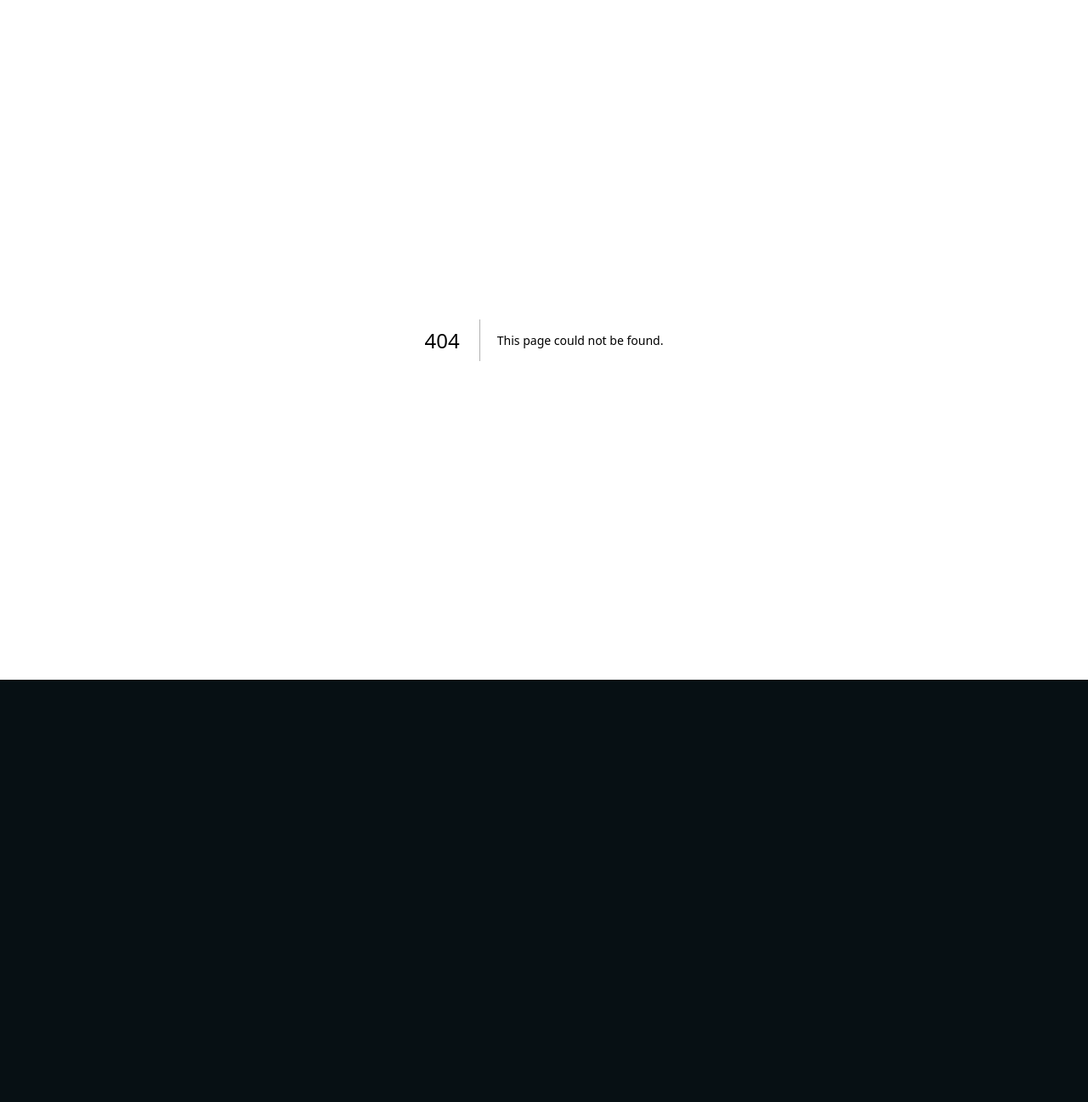
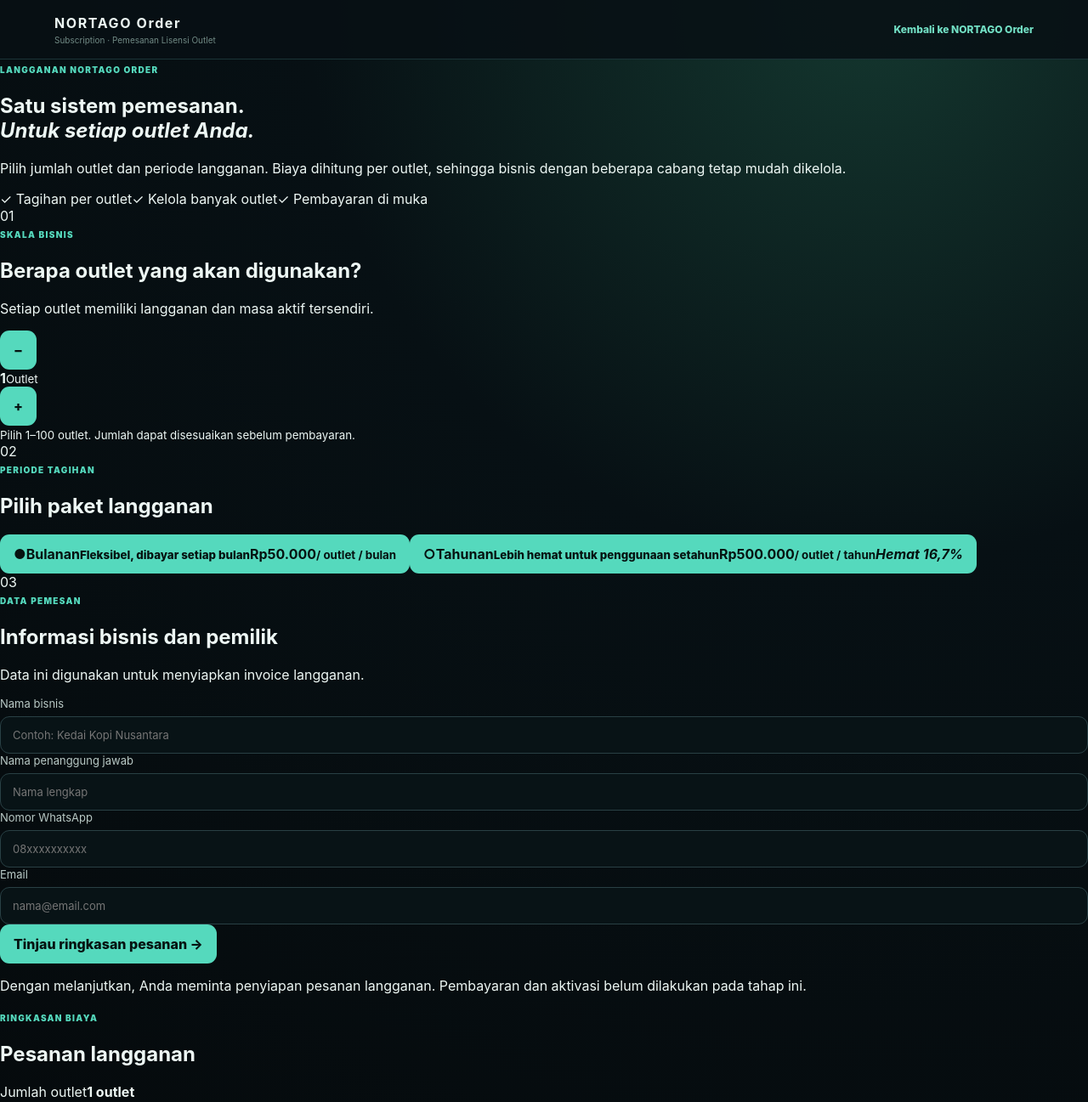
Before and after one commit to adiaris2022-rgb/tjsl-impact-control-tower, a Next.js app: page /otc/subscribe in a window 1280 px wide. Before the commit this address had no page. Shown: the top 1297 px of the page at 85% size. Before the commit the page ends 800 px from the top, so only its background shows below. Built offline with nearby package versions, Linux system fonts and the light colour scheme.

Commit message:
feat(nortago-order): add interactive outlet subscription order page

```diff
--- /dev/null
+++ b/app/otc/subscribe/page.tsx
@@ -0,0 +1,122 @@
+"use client";
+
+import Link from "next/link";
+import { useMemo, useState } from "react";
+
+type Interval = "MONTHLY" | "YEARLY";
+const PRICE: Record<Interval, number> = { MONTHLY: 50000, YEARLY: 500000 };
+const money = (value: number) => new Intl.NumberFormat("id-ID", {
+  style: "currency", currency: "IDR", maximumFractionDigits: 0,
+}).format(value);
+
+export default function SubscribePage() {
+  const [outletCount, setOutletCount] = useState(1);
+  const [interval, setInterval] = useState<Interval>("MONTHLY");
+  const [businessName, setBusinessName] = useState("");
+  const [ownerName, setOwnerName] = useState("");
+  const [phone, setPhone] = useState("");
+  const [email, setEmail] = useState("");
+  const [preview, setPreview] = useState(false);
+
+  const total = useMemo(() => outletCount * PRICE[interval], [outletCount, interval]);
+  const annualSaving = outletCount * 100000;
+  const periodLabel = interval === "MONTHLY" ? "bulan" : "tahun";
+
+  function prepareSummary(event: React.FormEvent<HTMLFormElement>) {
+    event.preventDefault();
+    setPreview(true);
+  }
+
+  return (
+    <main className="otc-page subscribe-page">
+      <header className="otc-head">
+        <div><b>NORTAGO Order</b><small>Subscription · Pemesanan Lisensi Outlet</small></div>
+        <Link href="/otc">Kembali ke NORTAGO Order</Link>
+      </header>
+
+      <section className="subscribe-hero">
+        <span className="eyebrow">LANGGANAN NORTAGO ORDER</span>
+        <h1>Satu sistem pemesanan.<br /><em>Untuk setiap outlet Anda.</em></h1>
+        <p>Pilih jumlah outlet dan periode langganan. Biaya dihitung per outlet, sehingga bisnis dengan beberapa cabang tetap mudah dikelola.</p>
+        <div className="subscribe-proof"><span>✓ Tagihan per outlet</span><span>✓ Kelola banyak outlet</span><span>✓ Pembayaran di muka</span></div>
+      </section>
+
+      <div className="subscribe-layout">
+        <form className="subscribe-form" onSubmit={prepareSummary}>
+          <section className="subscribe-section">
+            <div className="subscribe-step">01</div>
+            <div className="subscribe-section-content">
+              <span className="eyebrow">SKALA BISNIS</span>
+              <h2>Berapa outlet yang akan digunakan?</h2>
+              <p>Setiap outlet memiliki langganan dan masa aktif tersendiri.</p>
+              <div className="outlet-counter">
+                <button type="button" aria-label="Kurangi jumlah outlet" onClick={() => { setOutletCount((n) => Math.max(1, n - 1)); setPreview(false); }}>−</button>
+                <div><strong>{outletCount}</strong><small>{outletCount === 1 ? "Outlet" : "Outlet"}</small></div>
+                <button type="button" aria-label="Tambah jumlah outlet" onClick={() => { setOutletCount((n) => Math.min(100, n + 1)); setPreview(false); }}>+</button>
+              </div>
+              <small className="subscribe-hint">Pilih 1–100 outlet. Jumlah dapat disesuaikan sebelum pembayaran.</small>
+            </div>
+          </section>
+
+          <section className="subscribe-section">
+            <div className="subscribe-step">02</div>
+            <div className="subscribe-section-content">
+              <span className="eyebrow">PERIODE TAGIHAN</span>
+              <h2>Pilih paket langganan</h2>
+              <div className="plan-options">
+                <button type="button" className={interval === "MONTHLY" ? "plan-option selected" : "plan-option"} onClick={() => { setInterval("MONTHLY"); setPreview(false); }}>
+                  <span className="plan-radio">{interval === "MONTHLY" ? "●" : "○"}</span>
+                  <span><b>Bulanan</b><small>Fleksibel, dibayar setiap bulan</small></span>
+                  <strong>Rp50.000<small>/ outlet / bulan</small></strong>
+                </button>
+                <button type="button" className={interval === "YEARLY" ? "plan-option selected" : "plan-option"} onClick={() => { setInterval("YEARLY"); setPreview(false); }}>
+                  <span className="plan-radio">{interval === "YEARLY" ? "●" : "○"}</span>
+                  <span><b>Tahunan</b><small>Lebih hemat untuk penggunaan setahun</small></span>
+                  <strong>Rp500.000<small>/ outlet / tahun</small><i>Hemat 16,7%</i></strong>
+                </button>
+              </div>
+              {interval === "YEARLY" ? <div className="saving-note">Penghematan {money(annualSaving)} untuk {outletCount} outlet dibandingkan pembayaran bulanan selama 12 bulan.</div> : null}
+            </div>
+          </section>
+
+          <section className="subscribe-section">
+            <div className="subscribe-step">03</div>
+            <div className="subscribe-section-content">
+              <span className="eyebrow">DATA PEMESAN</span>
+              <h2>Informasi bisnis dan pemilik</h2>
+              <p>Data ini digunakan untuk menyiapkan invoice langganan.</p>
+              <div className="subscribe-fields">
+                <label>Nama bisnis<input required value={businessName} onChange={(e) => { setBusinessName(e.target.value); setPreview(false); }} placeholder="Contoh: Kedai Kopi Nusantara" maxLength={120} /></label>
+                <label>Nama penanggung jawab<input required value={ownerName} onChange={(e) => { setOwnerName(e.target.value); setPreview(false); }} placeholder="Nama lengkap" maxLength={120} /></label>
+                <label>Nomor WhatsApp<input required type="tel" value={phone} onChange={(e) => { setPhone(e.target.value); setPreview(false); }} placeholder="08xxxxxxxxxx" minLength={8} maxLength={20} /></label>
+                <label>Email<input required type="email" value={email} onChange={(e) => { setEmail(e.target.value); setPreview(false); }} placeholder="nama@email.com" maxLength={160} /></label>
+              </div>
+            </div>
+          </section>
+          <button className="subscribe-submit" type="submit">Tinjau ringkasan pesanan →</button>
+          <p className="subscribe-terms">Dengan melanjutkan, Anda meminta penyiapan pesanan langganan. Pembayaran dan aktivasi belum dilakukan pada tahap ini.</p>
+        </form>
+
+        <aside className="subscribe-summary">
+          <span className="eyebrow">RINGKASAN BIAYA</span>
+          <h2>Pesanan langganan</h2>
+          <div className="summary-row"><span>Jumlah outlet</span><b>{outletCount} outlet</b></div>
+          <div className="summary-row"><span>Paket</span><b>{interval === "MONTHLY" ? "Bulanan" : "Tahunan"}</b></div>
+          <div className="summary-row"><span>Harga per outlet</span><b>{money(PRICE[interval])}</b></div>
+          <div className="summary-total"><span>Total per {periodLabel}</span><strong>{money(total)}</strong></div>
+          <div className="summary-caption">Harga sudah dihitung berdasarkan jumlah outlet. Tidak ada biaya per akun bisnis.</div>
+          {preview ? (
+            <div className="summary-preview" role="status">
+              <b>Ringkasan berhasil disiapkan</b>
+              <span>{businessName} · {ownerName}</span>
+              <span>{phone} · {email}</span>
+              <span>{outletCount} outlet · {interval === "MONTHLY" ? "Bulanan" : "Tahunan"} · {money(total)}</span>
+            </div>
+          ) : null}
+          <div className="payment-notice"><b>Pembayaran melalui OrderHero</b><p>Halaman pembayaran akan dihubungkan setelah URL/API LinkBayar dan konfigurasi webhook OrderHero tersedia. Jangan melakukan transfer ke rekening yang tidak tercantum pada invoice resmi.</p><span>STATUS: MENUNGGU INTEGRASI PEMBAYARAN</span></div>
+        </aside>
+      </div>
+      <footer>NORTAGO Order · Sistem Pemesanan Digital Terintegrasi</footer>
+    </main>
+  );
+}
```
